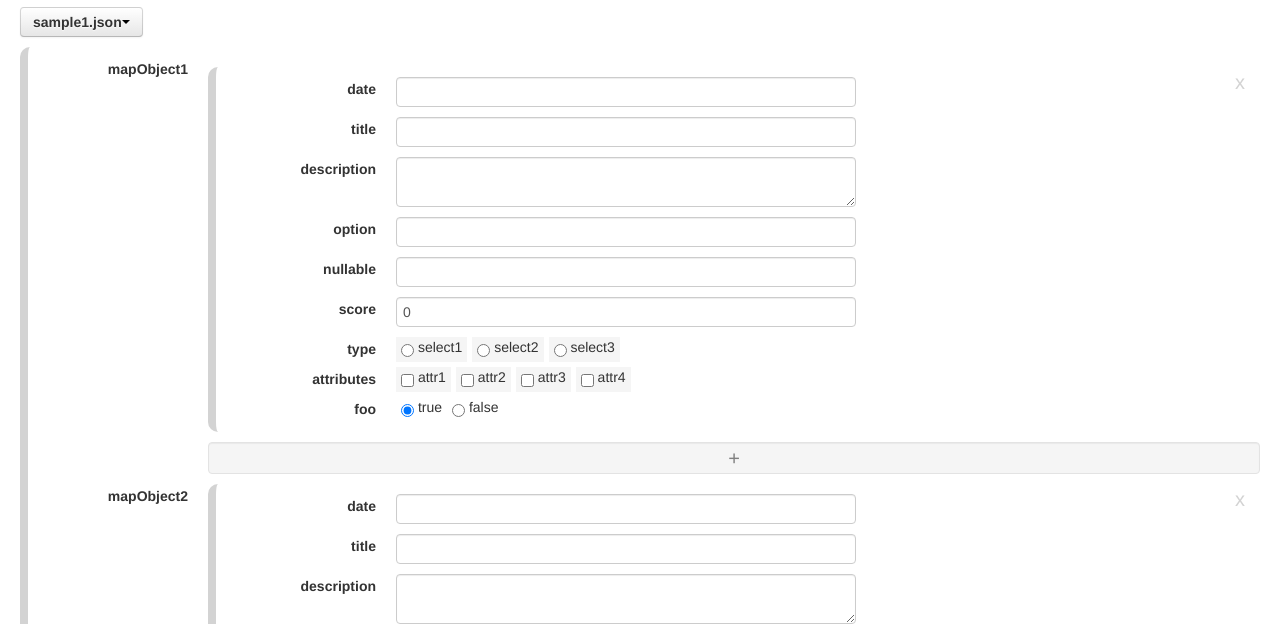
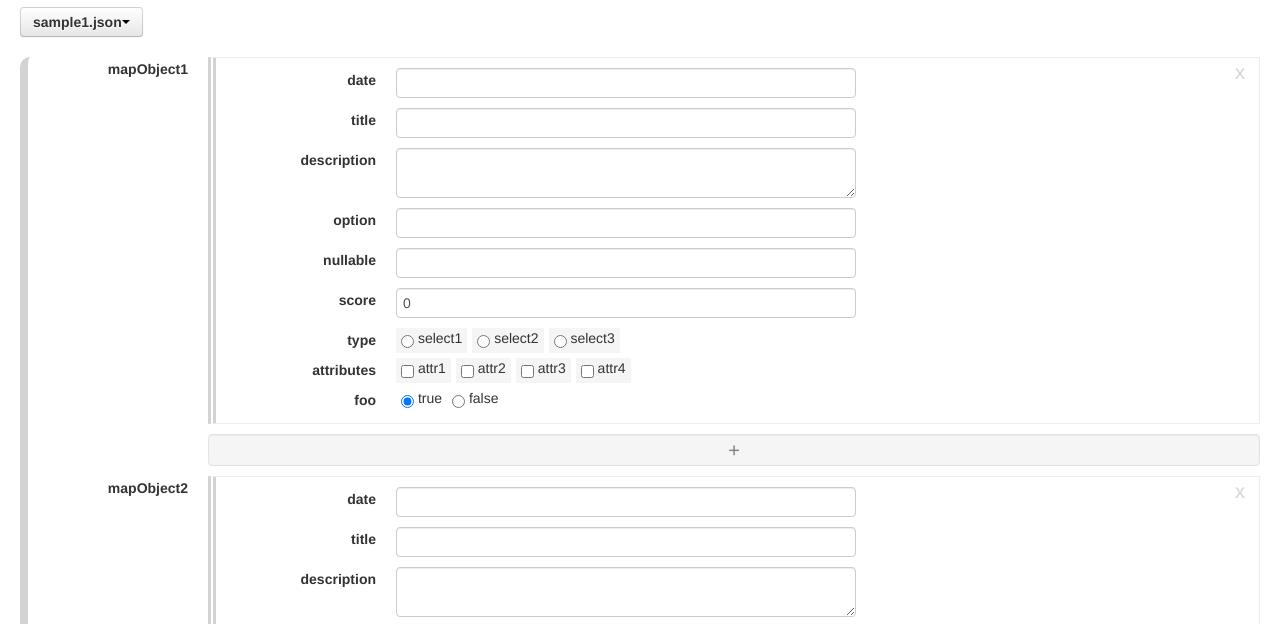
Before and after one commit to Matzo/jpon, a plain HTML site: page src/index.html in a window 1280 px wide. Shown: the part 103-727 px from the top of the page. Drawn offline with Linux system fonts and the light colour scheme.

Commit message:
adjust design

```diff
--- a/src/css/jpon.css
+++ b/src/css/jpon.css
@@ -6,6 +6,9 @@
 }
 h1:after {
     clear: both;
+}
+#templateBox {
+    margin-bottom:20px;
 }
 #selectedTemplateName {
     font-weight: bold;
@@ -18,12 +21,26 @@ h1:after {
 }
 
 #editor dl {
-    margin:10px 0px;
-    padding:10px 0px;
+    margin:0px;
 
     border-left: 8px solid lightgrey;
     border-top-left-radius:10px;
     border-bottom-left-radius:10px;
+}
+#editor ul.ui-sortable dl {
+    border-left: 8px double lightgrey;
+    border-top-left-radius:0px;
+    border-bottom-left-radius:0px;
+}
+#editor dl dl {
+    padding:10px 0px;
+
+    border-top:1px solid #eee;
+    border-bottom:1px solid #eee;
+    border-right:1px solid #eee;
+}
+#editor dl > dd > dl {
+    margin:5px 0px;
 }
 #editor dl.mapEditor > dt {
     margin-bottom:-25px;
@@ -33,15 +50,18 @@ h1:after {
     height:20px;
     line-height:15px;
 }
+#editor dl.mapEditor > dd {
+    margin-bottom:0px;
+}
 #editor ol,
 #editor ul {
     margin:0px;
 }
 #editor ol.listEditor > li,
 #editor ul.listEditor > li {
-/*    border: 1px solid #f5f5f5;*/
-/*    border-left: 8px double lightgrey;*/
-    background-color:#fff;
+    border-left: 0px solid lightgrey;
+    border-top-left-radius:10px;
+    border-bottom-left-radius:10px;
     margin-bottom:10px;
 }
 #editor ul.listEditor > li {
```
